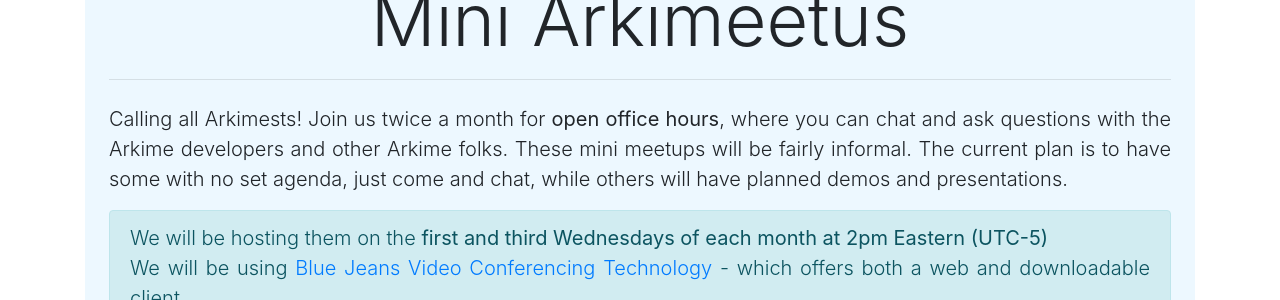
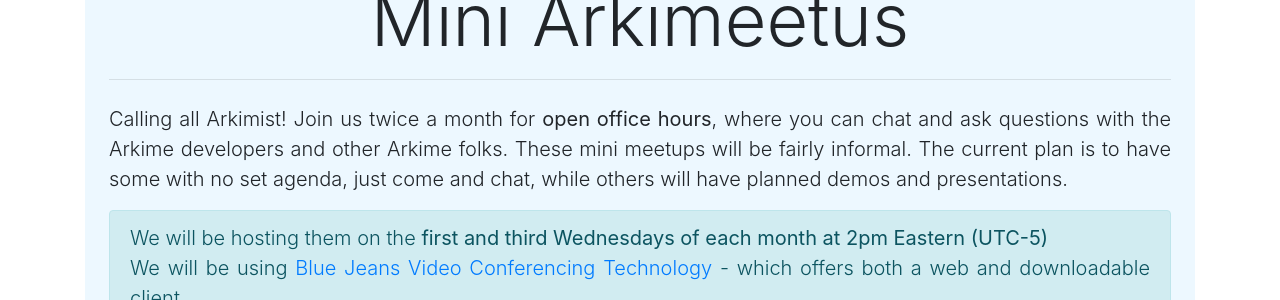
Before and after one commit to arkime/arkimeweb, a Jekyll site: the page built from mini-arkimeetus.html, in a window 1280 px wide and 900 px high. Shown: the part 143-443 px from the top of the window. Built offline with Jekyll 4.4.1, drawn with Linux system fonts in a browser that asks for light colours.

Commit message:
Arkimist!

```diff
--- a/mini-arkimeetus.html
+++ b/mini-arkimeetus.html
@@ -60,7 +60,7 @@
             </h1>
             <hr>
             <p class="lead text-justify mt-4">
-              Calling all Arkimests!
+              Calling all Arkimist!
               Join us twice a month for <strong>open office hours</strong>,
               where you can chat and ask questions with the Arkime developers
               and other Arkime  folks. These mini meetups will be fairly
@@ -73,7 +73,8 @@
               of each month at 2pm Eastern (UTC-5)</strong>
               <br>
               We will be using
-              <a href="https://www.bluejeans.com/">
+              <a href="https://www.bluejeans.com/"
+                class="no-decoration">
                 Blue Jeans Video Conferencing Technology
               </a> -  which offers both a web and downloadable client.
             </p>
```
